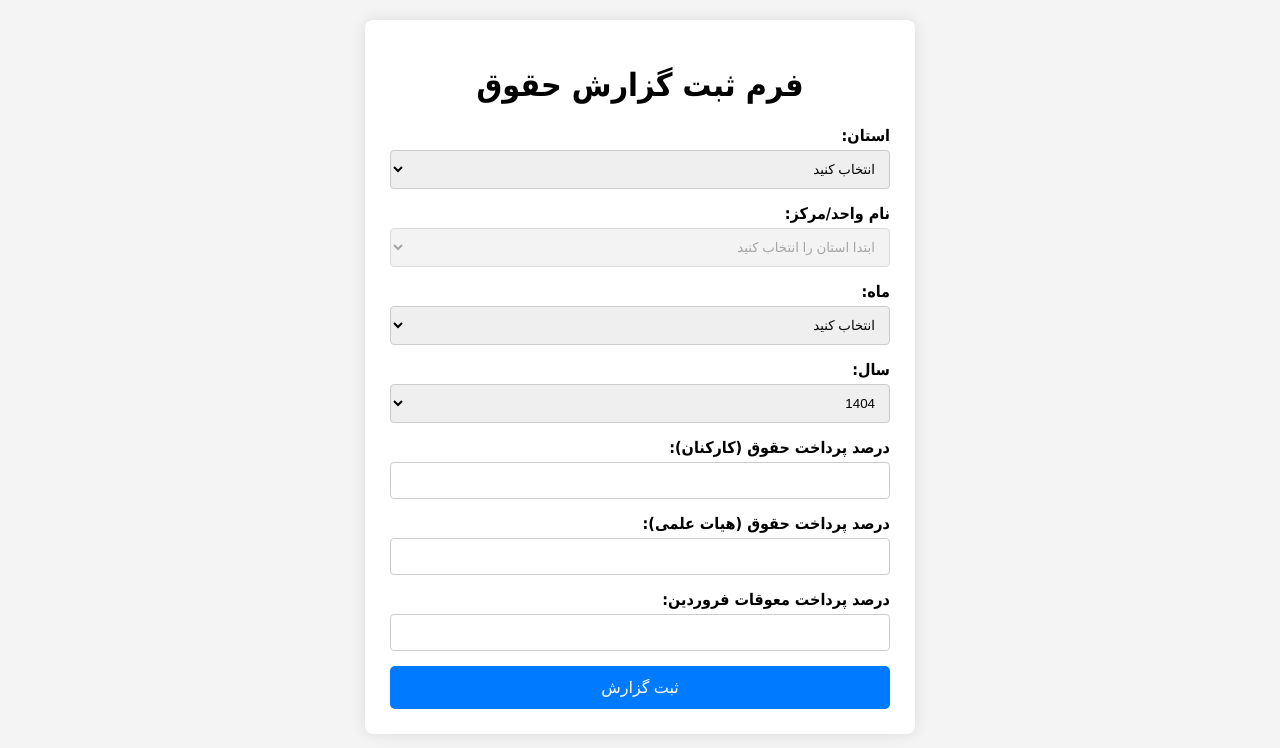
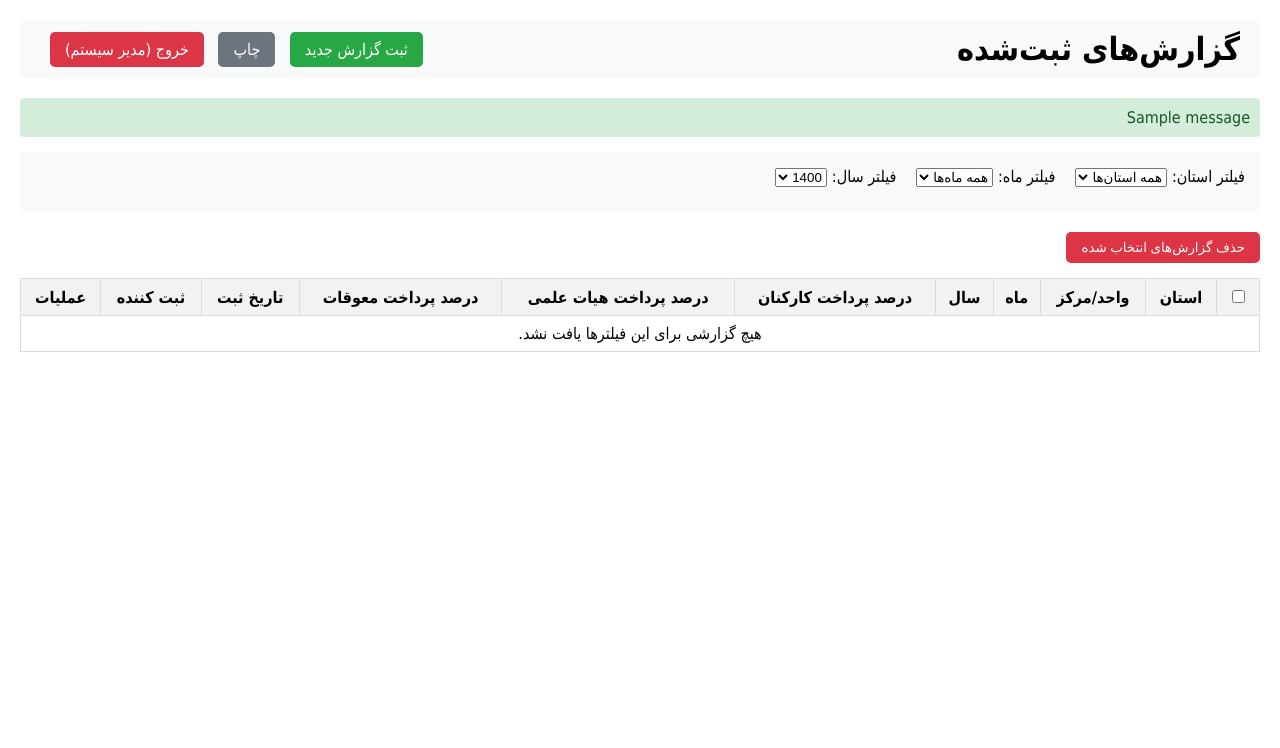
Before and after one commit to mortezaha/salary-reports, a Flask app: page /add in a window 1280 px wide. Shown: the top 748 px of the page. Run offline with Flask 3, Linux system fonts and the light colour scheme; a user stored in the database is signed in; tables that the repository leaves empty hold one stand-in row (values such as "Sample post"); one stand-in notice (Sample message) is shown.

Commit message:
feat: phase 2 - add edit, delete, bulk delete and print

```diff
--- a/templates/add_report.html
+++ b/templates/add_report.html
@@ -2,115 +2,123 @@
 <html lang="fa" dir="rtl">
 <head>
     <meta charset="UTF-8">
-    <title>ثبت گزارش جدید</title>
+    <title>داشبورد گزارش حقوق</title>
     <style>
-        body { font-family: 'Tahoma', sans-serif; margin: 20px; background-color: #f4f4f4; }
-        /* این محفظه ظاهر فرم را مرتب و مرکزی می‌کند */
-        .form-container {
-            max-width: 500px;
-            margin: 20px auto;
-            padding: 25px;
-            background-color: #fff;
-            border-radius: 8px;
-            box-shadow: 0 0 15px rgba(0,0,0,0.1);
+        body { font-family: 'Tahoma', sans-serif; margin: 20px; }
+        .header { display: flex; justify-content: space-between; align-items: center; background-color: #f8f9fa; padding: 10px 20px; border-radius: 5px; margin-bottom: 20px; }
+        .header h1 { margin: 0; }
+        .header-actions a { margin-left: 10px; text-decoration: none; padding: 8px 15px; border-radius: 5px; color: white; }
+        .add-btn { background-color: #28a745; }
+        .logout-btn { background-color: #dc3545; }
+        .print-btn { background-color: #6c757d; }
+        .filter-form { background-color: #f9f9f9; padding: 15px; border-radius: 5px; margin-bottom: 20px; }
+        .filter-form div { display: inline-block; margin-left: 15px; margin-bottom: 10px; }
+        .filter-form label { display: inline-block; margin-left: 5px; }
+        .filter-btn { background-color: #17a2b8; color: white; padding: 8px 15px; border: none; border-radius: 5px; cursor: pointer; }
+        .bulk-actions { margin-bottom: 15px; }
+        .bulk-actions button { background-color: #dc3545; color: white; padding: 8px 15px; border: none; border-radius: 5px; cursor: pointer; }
+        table { width: 100%; border-collapse: collapse; }
+        th, td { border: 1px solid #ddd; padding: 8px; text-align: center; }
+        th { background-color: #f2f2f2; }
+        .action-btns a { margin: 0 5px; text-decoration: none; padding: 4px 8px; border-radius: 3px; color: white; font-size: 12px; }
+        .edit-btn { background-color: #ffc107; }
+        .delete-btn { background-color: #dc3545; }
+        .alert { padding: 10px; margin-bottom: 15px; border-radius: 4px; }
+        .alert-success { background-color: #d4edda; color: #155724; }
+        .alert-danger { background-color: #f8d7da; color: #721c24; }
+        .alert-info { background-color: #d1ecf1; color: #0c5460; }
+        .alert-warning { background-color: #fff3cd; color: #856404; }
+
+        /* استایل چاپ */
+        @media print {
+            body { font-size: 10pt; }
+            .header, .filter-form, .bulk-actions, .action-btns, th:last-child, td:last-child { display: none; }
+            table { border: 1px solid #000; }
+            th, td { border: 1px solid #000; padding: 5px; }
         }
-        .form-group { margin-bottom: 15px; }
-        label { display: block; margin-bottom: 5px; font-weight: bold; }
-        input[type="text"], select { width: 100%; padding: 10px; border: 1px solid #ccc; border-radius: 4px; box-sizing: border-box; }
-        .submit-btn { width: 100%; background-color: #007bff; color: white; padding: 12px; border: none; border-radius: 5px; cursor: pointer; font-size: 16px; }
-        .submit-btn:hover { background-color: #0056b3; }
     </style>
 </head>
 <body>
-    <div class="form-container">
-        <h1 style="text-align: center;">فرم ثبت گزارش حقوق</h1>
-        <form action="{{ url_for('submit') }}" method="post">
-            <div class="form-group">
-                <label for="province">استان:</label>
-                <select name="province" id="province" required>
-                    <option value="">انتخاب کنید</option>
-                    {% for prov in provinces %}
-                    <option value="{{ prov }}">{{ prov }}</option>
-                    {% endfor %}
-                </select>
+    <div class="header">
+        <h1>گزارش‌های ثبت‌شده</h1>
+        {% if current_user.is_authenticated %}
+            <div class="header-actions">
+                <a href="{{ url_for('add_report') }}" class="add-btn">ثبت گزارش جدید</a>
+                <a href="#" onclick="window.print()" class="print-btn">چاپ</a>
+                <a href="{{ url_for('logout') }}" class="logout-btn">خروج ({{ current_user.display_name }})</a>
             </div>
-            <div class="form-group">
-                <label for="unit_name">نام واحد/مرکز:</label>
-                <select name="unit_name" id="unit_name" required disabled>
-                    <option value="">ابتدا استان را انتخاب کنید</option>
-                </select>
-            </div>
-            <div class="form-group">
-                <label for="month">ماه:</label>
-                <select name="month" required>
-                    <option value="">انتخاب کنید</option>
-                    {% for m in months %}
-                    <option value="{{ m }}">{{ m }}</option>
-                    {% endfor %}
-                </select>
-            </div>
-            <div class="form-group">
-                <label for="year">سال:</label>
-                <select name="year" required>
-                    {% for y in years %}
-                    <option value="{{ y }}" {% if y == '1404' %}selected{% endif %}>{{ y }}</option>
-                    {% endfor %}
-                </select>
-            </div>
-            <div class="form-group">
-                <label for="staff_payment">درصد پرداخت حقوق (کارکنان):</label>
-                <input type="text" id="staff_payment" name="staff_payment">
-            </div>
-            <div class="form-group">
-                <label for="faculty_payment">درصد پرداخت حقوق (هیات علمی):</label>
-                <input type="text" id="faculty_payment" name="faculty_payment">
-            </div>
-            <div class="form-group">
-                <label for="arrears_payment">درصد پرداخت معوقات فروردین:</label>
-                <input type="text" id="arrears_payment" name="arrears_payment">
-            </div>
-            <button type="submit" class="submit-btn">ثبت گزارش</button>
-        </form>
+        {% endif %}
     </div>
+
+    {% with messages = get_flashed_messages(with_categories=true) %}
+        {% if messages %}
+            {% for category, message in messages %}
+                <div class="alert alert-{{ category }}">{{ message }}</div>
+            {% endfor %}
+        {% endif %}
+    {% endwith %}
+
+    <form id="filterForm" class="filter-form">
+        <div><label for="filter_province">فیلتر استان:</label><select name="province" id="filter_province"><option value="">همه استان‌ها</option>{% for prov in provinces %}<option value="{{ prov }}" {% if prov == selected_province %}selected{% endif %}>{{ prov }}</option>{% endfor %}</select></div>
+        <div><label for="filter_month">فیلتر ماه:</label><select name="month" id="filter_month"><option value="">همه ماه‌ها</option>{% for m in months %}<option value="{{ m }}" {% if m == selected_month %}selected{% endif %}>{{ m }}</option>{% endfor %}</select></div>
+        <div><label for="filter_year">فیلتر سال:</label><select name="year" id="filter_year">{% for y in years %}<option value="{{ y }}" {% if y == selected_year %}selected{% endif %}>{{ y }}</option>{% endfor %}</select></div>
+    </form>
+
+    <form id="bulkDeleteForm" action="{{ url_for('bulk_delete') }}" method="post" style="display: inline;">
+        <div class="bulk-actions">
+            <button type="submit" onclick="return confirm('آیا از حذف گزارش‌های انتخاب شده اطمینان دارید؟');">حذف گزارش‌های انتخاب شده</button>
+        </div>
+        <table id="reportsTable">
+            <thead>
+                <tr>
+                    <th><input type="checkbox" id="selectAll"></th>
+                    <th>استان</th><th>واحد/مرکز</th><th>ماه</th><th>سال</th><th>درصد پرداخت کارکنان</th><th>درصد پرداخت هیات علمی</th><th>درصد پرداخت معوقات</th><th>تاریخ ثبت</th><th>ثبت کننده</th><th>عملیات</th>
+                </tr>
+            </thead>
+            <tbody>
+                {% for report in reports %}
+                <tr>
+                    <td><input type="checkbox" name="report_ids" value="{{ report['id'] }}"></td>
+                    <td>{{ report['province'] }}</td><td>{{ report['unit_name'] }}</td><td>{{ report['month'] }}</td><td>{{ report['year'] }}</td>
+                    <td>{{ report['staff_payment'] or '-' }}</td><td>{{ report['faculty_payment'] or '-' }}</td><td>{{ report['arrears_payment'] or '-' }}</td>
+                    <td>{{ report['submission_date'] }}</td><td>{{ report['submitted_by'] or '-' }}</td>
+                    <td class="action-btns">
+                        <a href="{{ url_for('edit_report', report_id=report['id']) }}" class="edit-btn">ویرایش</a>
+                        <form action="{{ url_for('delete_report', report_id=report['id']) }}" method="post" style="display:inline;">
+                            <button type="submit" class="delete-btn" onclick="return confirm('آیا از حذف این گزارش اطمینان دارید؟');">حذف</button>
+                        </form>
+                    </td>
+                </tr>
+                {% else %}
+                <tr><td colspan="12">هیچ گزارشی برای این فیلترها یافت نشد.</td></tr>
+                {% endfor %}
+            </tbody>
+        </table>
+    </form>
 
 <script>
     document.addEventListener('DOMContentLoaded', function() {
-        const provinceSelect = document.getElementById('province');
-        const unitSelect = document.getElementById('unit_name');
+        const filterForm = document.getElementById('filterForm');
+        const filterSelects = filterForm.querySelectorAll('select');
+        const selectAllCheckbox = document.getElementById('selectAll');
+        const reportCheckboxes = document.querySelectorAll('input[name="report_ids"]');
 
-        provinceSelect.addEventListener('change', function() {
-            const selectedProvince = this.value;
+        function updateTable() {
+            const formData = new FormData(filterForm);
+            const params = new URLSearchParams(formData);
+            fetch('/?' + params.toString()).then(response => response.text()).then(html => {
+                const parser = new DOMParser();
+                const newDoc = parser.parseFromString(html, 'text/html');
+                const newTableBody = newDoc.querySelector('#reportsTable tbody');
+                document.querySelector('#reportsTable tbody').innerHTML = newTableBody.innerHTML;
+            });
+        }
+        filterSelects.forEach(select => select.addEventListener('change', updateTable));
 
-            unitSelect.innerHTML = '<option value="">در حال بارگذاری...</option>';
-            unitSelect.disabled = true;
-
-            if (selectedProvince) {
-                // این تابع fetch اصلاح شده است
-                fetch(`/get_units/${selectedProvince}`, {
-                    credentials: 'same-origin' // این خط مشکل را حل می‌کند
-                })
-                    .then(response => response.json())
-                    .then(units => {
-                        unitSelect.innerHTML = '<option value="">یک واحد را انتخاب کنید</option>';
-                        units.forEach(unit => {
-                            const option = document.createElement('option');
-                            option.value = unit;
-                            option.textContent = unit;
-                            unitSelect.appendChild(option);
-                        });
-                        unitSelect.disabled = false;
-                    })
-                    .catch(error => {
-                        console.error('خطا در دریافت واحدها:', error);
-                        unitSelect.innerHTML = '<option value="">خطا در بارگذاری</option>';
-                    });
-            } else {
-                unitSelect.innerHTML = '<option value="">ابتدا استان را انتخاب کنید</option>';
-                unitSelect.disabled = true;
-            }
+        selectAllCheckbox.addEventListener('change', function() {
+            reportCheckboxes.forEach(cb => cb.checked = this.checked);
         });
     });
 </script>
-
 </body>
 </html>
```
Also changed, not shown: templates/index.html (+41 -119 lines).
